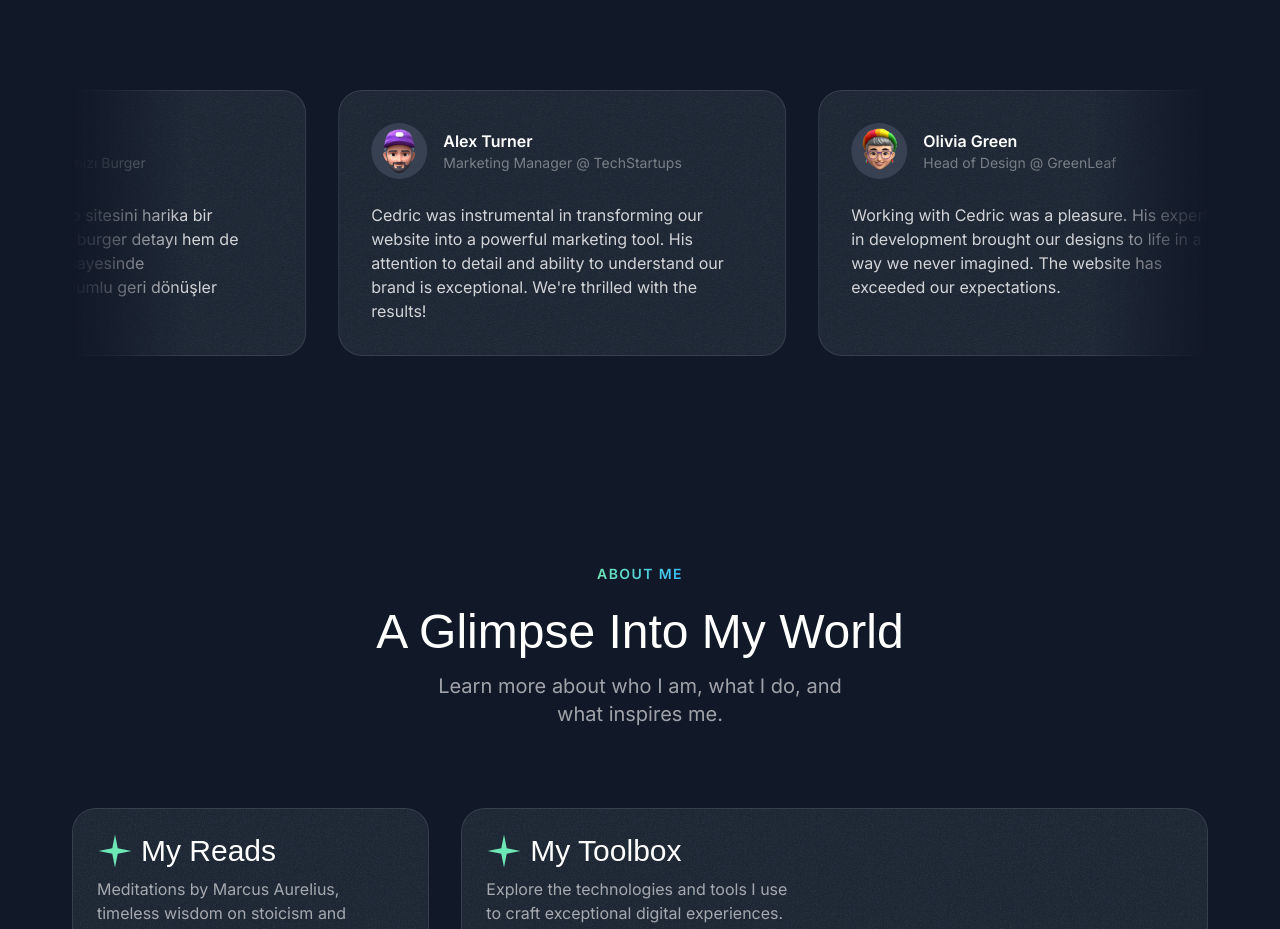
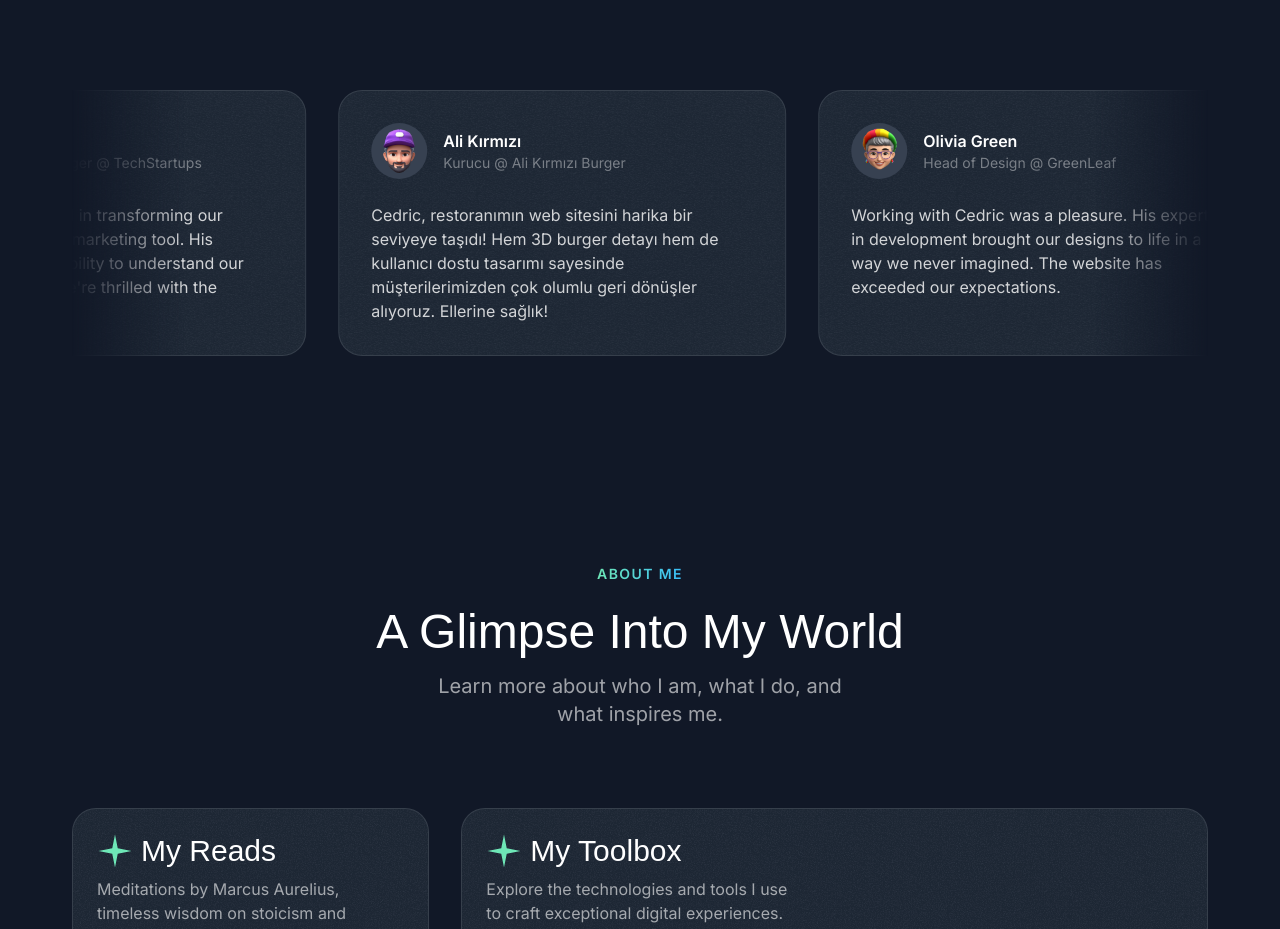
Before and after one commit to Cedric-DeSmet/Cedric-DeSmet.github.io, a Next.js app: page / in a window 1280 px wide. Shown: the part 3680-4609 px from the top of the page. Built offline with nearby package versions, Linux system fonts and the light colour scheme; a web font is replaced by a local one.

Commit message:
Move Ali Kirmizi testimonial to second position for better initial visibility

```diff
--- a/src/sections/Testimonials.tsx
+++ b/src/sections/Testimonials.tsx
@@ -10,15 +10,15 @@ import { Fragment } from "react";
 
 const testimonials = [
   {
+    name: "Alex Turner",
+    position: "Marketing Manager @ TechStartups",
+    text: "Cedric was instrumental in transforming our website into a powerful marketing tool. His attention to detail and ability to understand our brand is exceptional. We're thrilled with the results!",
+    avatar: memojiAvatar1,
+  },
+  {
     name: "Ali Kırmızı",
     position: "Kurucu @ Ali Kırmızı Burger",
     text: "Cedric, restoranımın web sitesini harika bir seviyeye taşıdı! Hem 3D burger detayı hem de kullanıcı dostu tasarımı sayesinde müşterilerimizden çok olumlu geri dönüşler alıyoruz. Ellerine sağlık!",
-    avatar: memojiAvatar1,
-  },
-  {
-    name: "Alex Turner",
-    position: "Marketing Manager @ TechStartups",
-    text: "Cedric was instrumental in transforming our website into a powerful marketing tool. His attention to detail and ability to understand our brand is exceptional. We're thrilled with the results!",
     avatar: memojiAvatar1,
   },
   {
```
